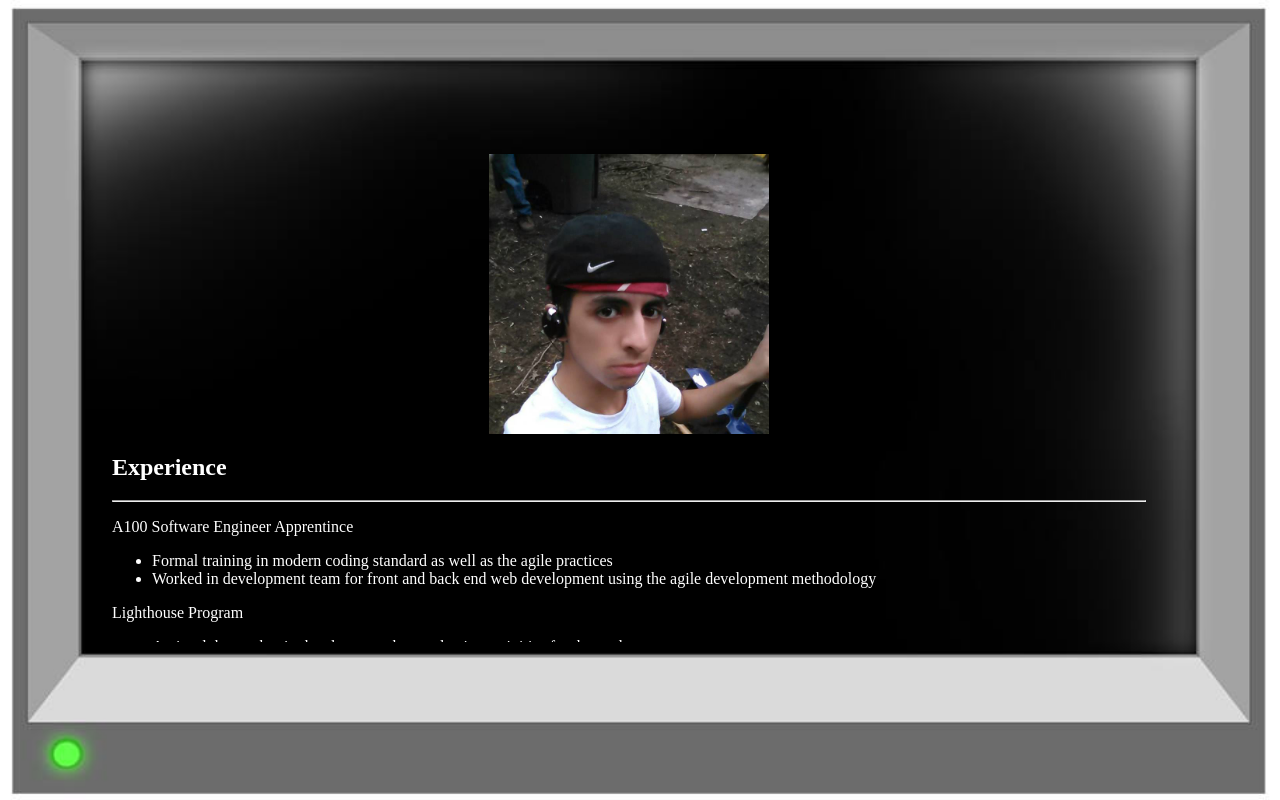
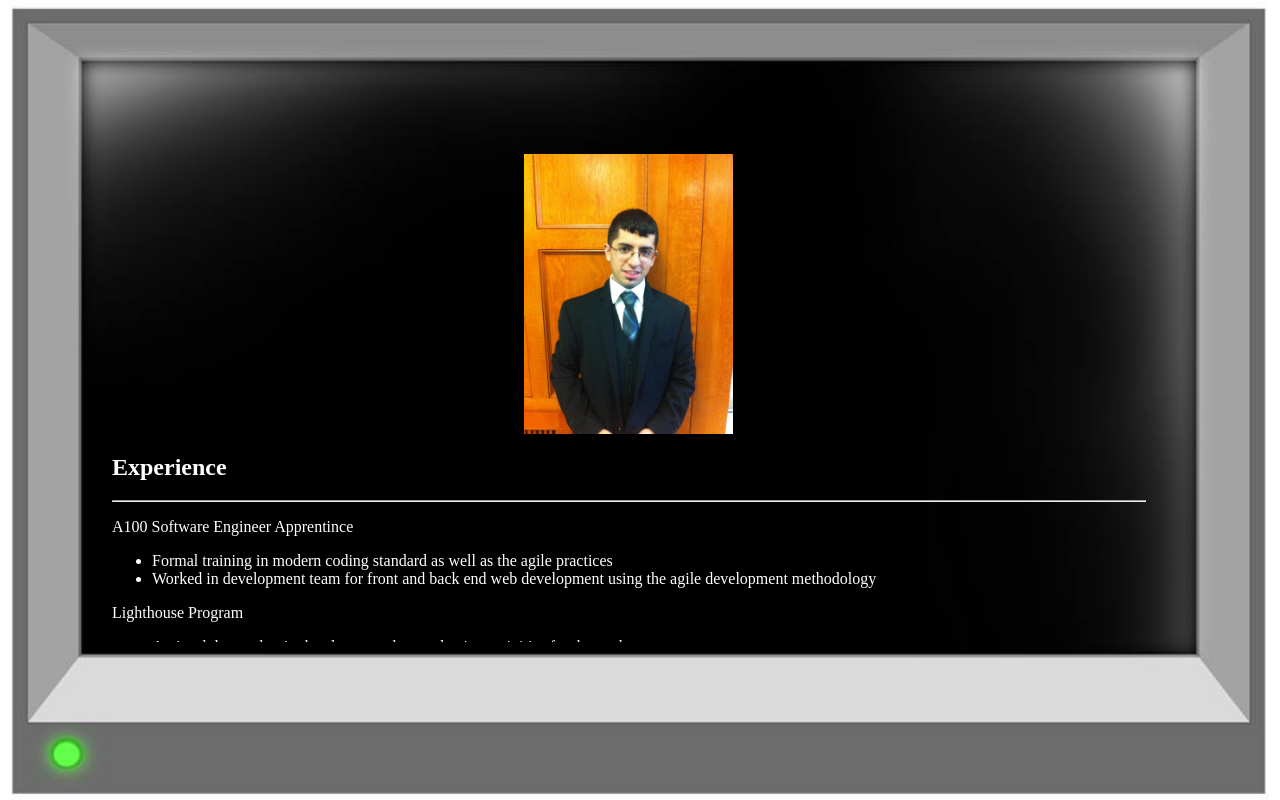
Before and after one commit to cajasj/janResumeSite, a plain HTML site: page index.html in a window 1280 px wide. Drawn offline with Linux system fonts and the light colour scheme.

Commit message:
updated pic

```diff
--- a/index.html
+++ b/index.html
@@ -22,7 +22,7 @@
 			<audio id = "computer" src ="sounds/sfx-computer.wav"  ></audio>
 			<audio id = "computerfin" src ="sounds/sfx-computerfinished.wav"  ></audio>
 			<div id="move">
-				<img src="images/profilepic3.jpg" class="mid" alt='blank'>
+				<img src="images/profilepic4.jpg" class="mid" alt='blank'>
 				<h2>Experience</h2>
 				<hr>
 					<p> A100 Software Engineer Apprentince<p>
```
Also changed, not shown: images/Profilepic.jpg (deleted), images/profilepic2.jpg (deleted), images/profilepic3.jpg (deleted), images/profilepic4.jpg (added), 1 other file.
